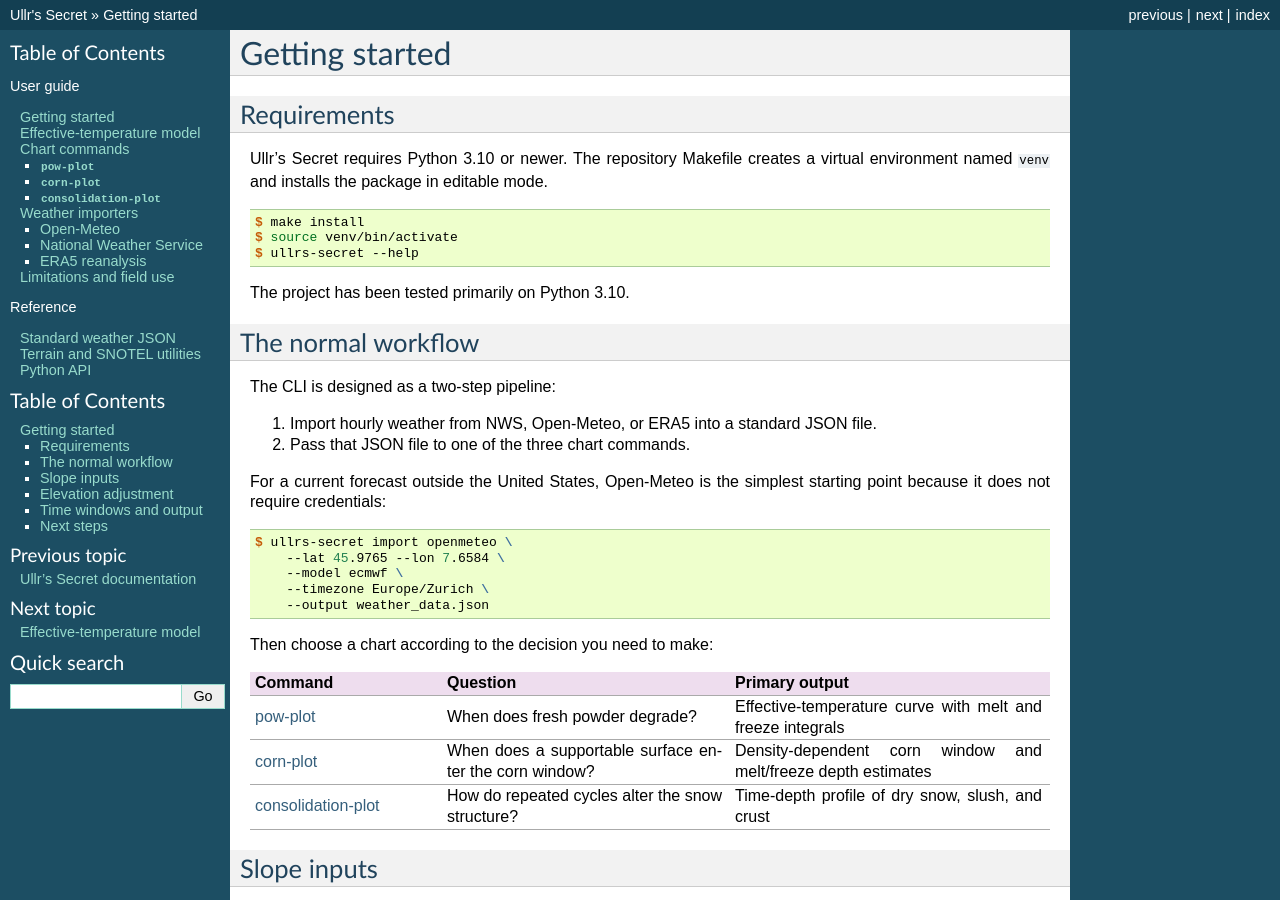
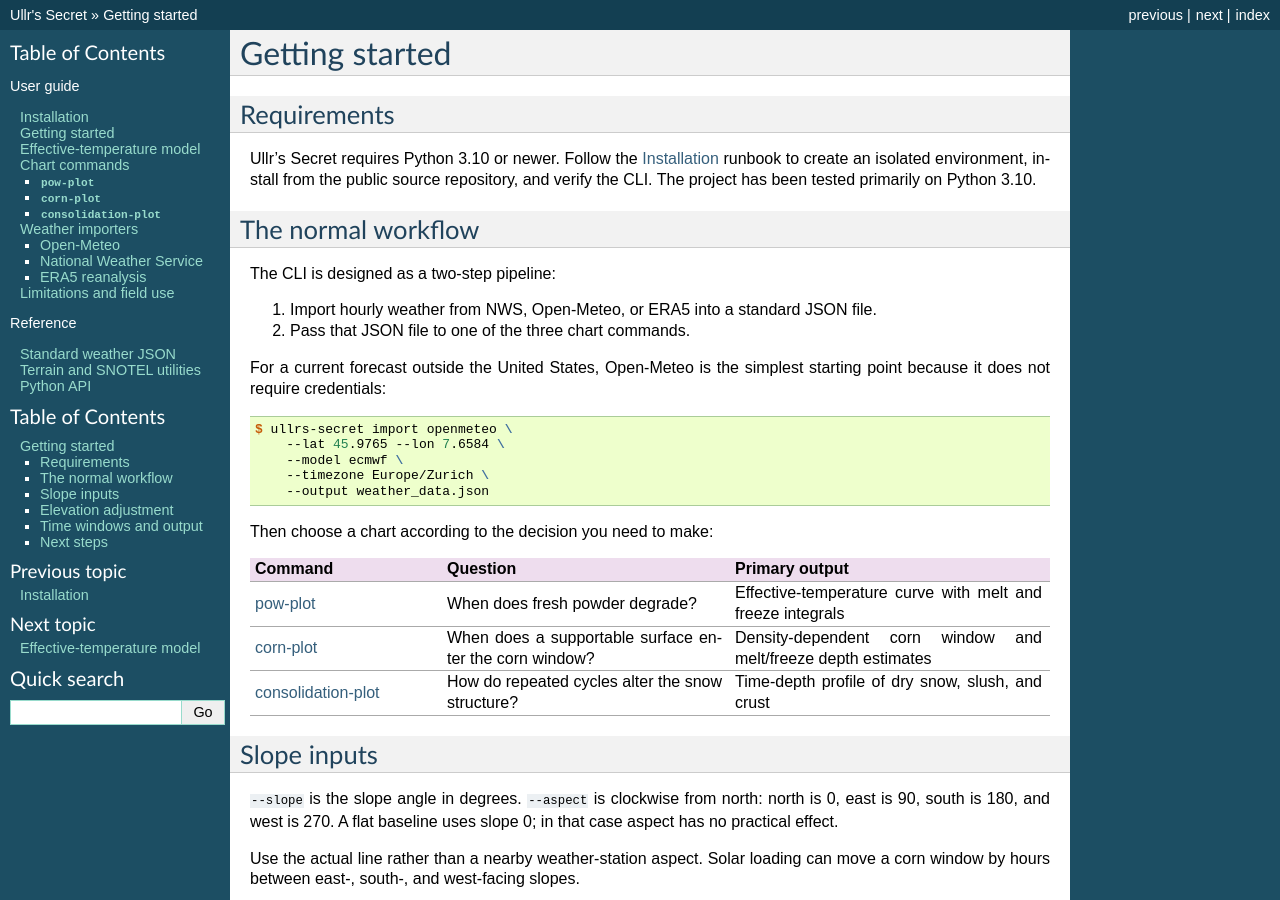
Before and after one commit to jangsutsr888/ullrs-secret, a Sphinx documentation site: the page built from docs/getting-started.rst, in a window 1280 px wide and 900 px high. Built offline with Sphinx 7.4.7, drawn with Linux system fonts in a browser that asks for light colours.

```diff
--- a/docs/conf.py
+++ b/docs/conf.py
@@ -12,7 +12,7 @@ sys.path.insert(0, str(PROJECT_ROOT))
 project = "Ullr's Secret"
 author = "Ullr's Secret contributors"
 copyright = "2026, Ullr's Secret contributors"
-release = "0.1.0"
+release = "1.0.0"
 
 extensions = [
     "sphinx.ext.autodoc",
@@ -30,7 +30,7 @@ html_theme_options = {
     "stickysidebar": True,
     "collapsiblesidebar": False,
 }
-html_title = "Ullr's Secret 0.1 documentation"
+html_title = "Ullr's Secret 1.0 documentation"
 html_short_title = "Ullr's Secret"
 html_static_path = []
 html_show_sourcelink = True
--- a/docs/getting-started.rst
+++ b/docs/getting-started.rst
@@ -4,16 +4,10 @@ Getting started
 Requirements
 ------------
 
-Ullr's Secret requires Python 3.10 or newer. The repository Makefile creates a
-virtual environment named ``venv`` and installs the package in editable mode.
-
-.. code-block:: console
-
-   $ make install
-   $ source venv/bin/activate
-   $ ullrs-secret --help
-
-The project has been tested primarily on Python 3.10.
+Ullr's Secret requires Python 3.10 or newer. Follow the
+:doc:`installation` runbook to create an isolated environment, install from
+the public source repository, and verify the CLI. The project has been tested
+primarily on Python 3.10.
 
 The normal workflow
 -------------------
--- a/docs/index.rst
+++ b/docs/index.rst
@@ -28,7 +28,8 @@ three chart commands can then consume that file.
 Documentation map
 -----------------
 
-* :doc:`getting-started` covers installation and the normal command workflow.
+* :doc:`installation` is the installation and verification runbook.
+* :doc:`getting-started` covers the normal command workflow.
 * :doc:`model` explains wet-bulb and radiative effective temperature.
 * Chart commands: :doc:`charts/pow-plot`, :doc:`charts/corn-plot`, and
   :doc:`charts/consolidation-plot` each have a dedicated principle-and-usage
@@ -49,6 +50,7 @@ Documentation map
    :maxdepth: 3
    :caption: User guide
 
+   installation
    getting-started
    model
    charts/index
--- /dev/null
+++ b/pyproject.toml
@@ -0,0 +1,3 @@
+[build-system]
+requires = ["setuptools>=77", "wheel"]
+build-backend = "setuptools.build_meta"
--- a/ullrs_secret/__init__.py
+++ b/ullrs_secret/__init__.py
@@ -5,6 +5,9 @@ Public API Module
 
 import logging
 import sys
+
+
+__version__ = "1.0.0"
 
 logging.basicConfig(
     level=logging.INFO,
@@ -28,6 +31,7 @@ from ullrs_secret.snotel import find_nearest_snotel_stations, get_snotel_report
 from ullrs_secret.terrain import get_terrain_data
 
 __all__ = [
+    "__version__",
     # Core physics & math
     "wet_bulb_f",
     "calculate_radiative_equivalent_temps",
```
Also changed, not shown: README.md (+21 -10 lines), docs/installation.rst (added, +63 -0 lines), setup.py (+21 -3 lines), 1 other file.
